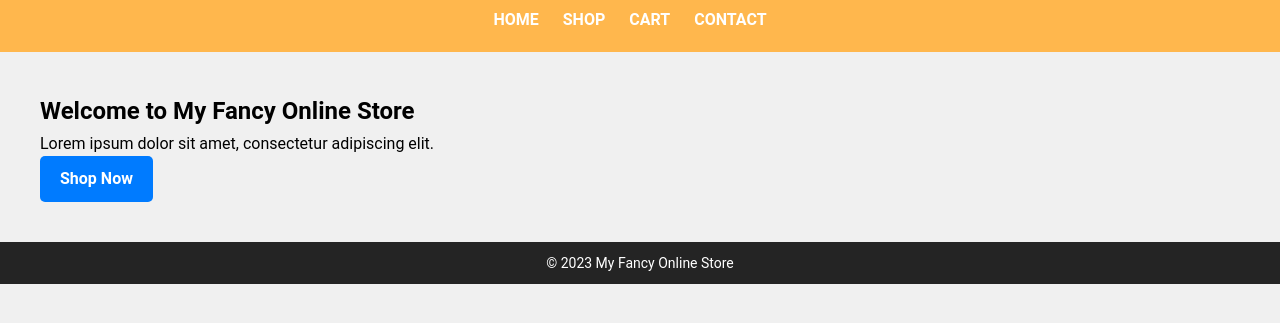
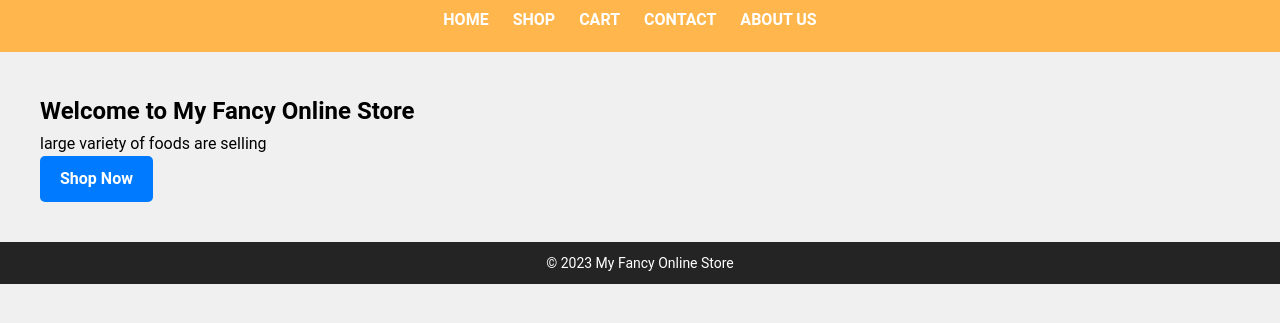
Before and after one commit to hucheunghugo/COM3105, a plain HTML site: page index.html in a window 1280 px wide. Shown: the part 71-394 px from the top of the page. Drawn offline with Linux system fonts and the light colour scheme.

Commit message:
about us is added

```diff
--- a/index.html
+++ b/index.html
@@ -15,6 +15,8 @@
                 <li><a href="shop.html">Shop</a></li>
                 <li><a href="cart.html">Cart</a></li>
                 <li><a href="contact.html">Contact</a></li>
+                <li><a href="aboutus.html">about us</a></li>
+
             </ul>
         </nav>
     </header>
@@ -22,7 +24,7 @@
     <main>
         <section class="home">
             <h2>Welcome to My Fancy Online Store</h2>
-            <p>Lorem ipsum dolor sit amet, consectetur adipiscing elit.</p>
+            <p>large variety of foods are selling </p>
             <a href="shop.html" class="button">Shop Now</a>
         </section>
 
```
Also changed, not shown: aboutus.html (added).
